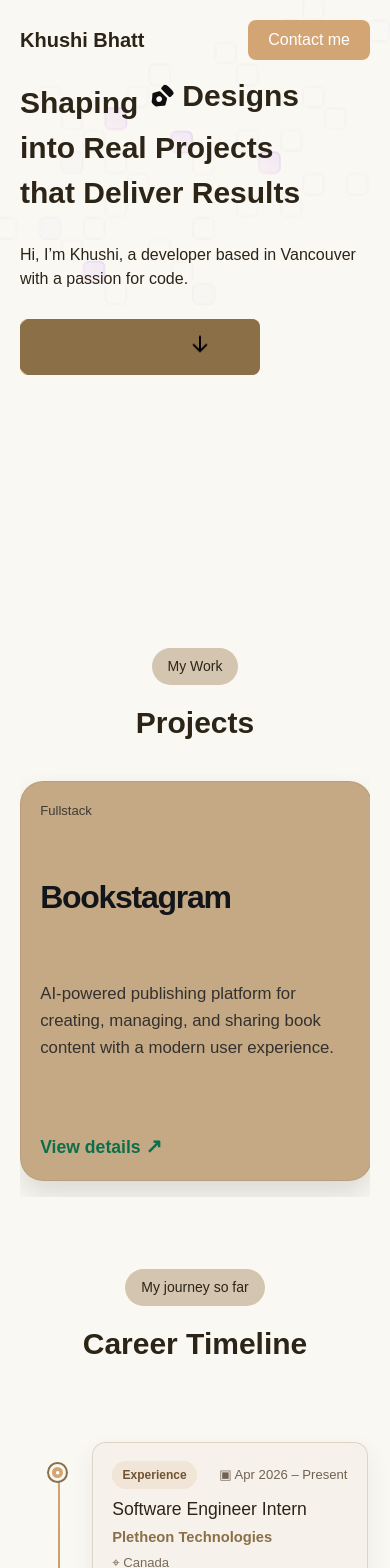
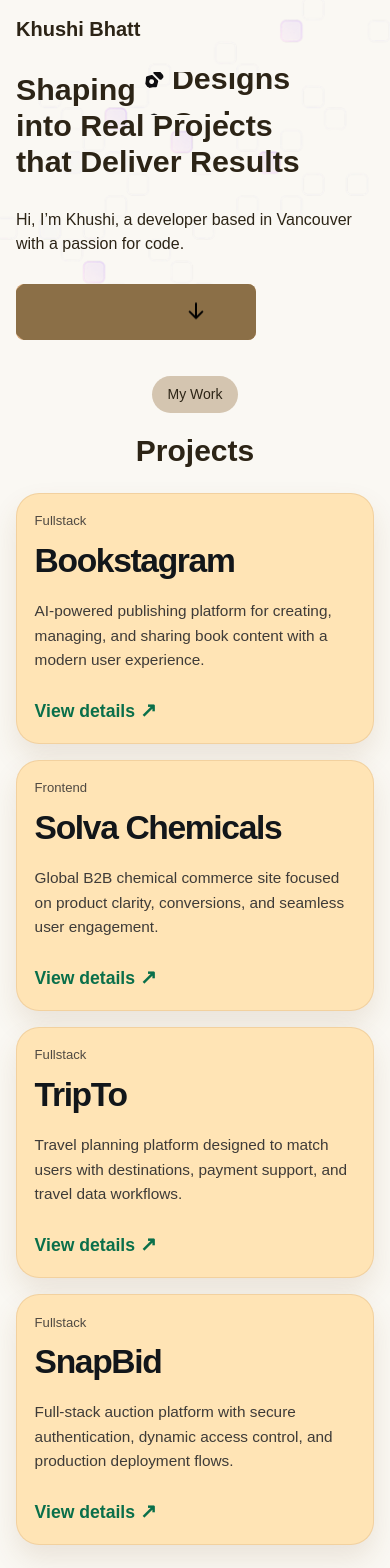
Before and after one commit to KhushiBhatt22/Khushi_portfolio, a React (Vite) app: page / in a window 390 px wide. Shown: the top 1568 px of the page. Built offline with nearby package versions, Linux system fonts and the light colour scheme; a web font is replaced by a local one.

Commit message:
Update the CSS style

```diff
--- a/src/index.css
+++ b/src/index.css
@@ -574,17 +574,25 @@ section {
   }
 }
 
-.project-scroll-wrapper {
-  display: flex;
-  gap: 1.5rem;
-  margin-top: 2rem;
-  overflow-x: auto;
-  padding: 0.5rem 0 1rem;
-  scroll-snap-type: x proximity;
-}
+ .project-scroll-wrapper {
+    display: flex;
+    flex-direction: row;
+    gap: 1rem;
+
+    overflow-x: auto;
+    overflow-y: hidden;
+
+    padding: 0.5rem 1rem 1rem;
+    margin-top: 1.5rem;
+
+    scroll-snap-type: x mandatory;
+    scroll-padding-left: 1rem;
+
+    -webkit-overflow-scrolling: touch;
+  }
 
 .project-scroll-wrapper::-webkit-scrollbar {
-  height: 0.5rem;
+  height: 0.4rem;
 }
 
 .project-scroll-wrapper::-webkit-scrollbar-thumb {
@@ -592,7 +600,7 @@ section {
   border-radius: 9999px;
 }
 
-.project-card {
+/* .project-card {
   min-width: 22rem;
   max-width: 22rem;
   min-height: 25rem;
@@ -603,6 +611,28 @@ section {
   box-shadow: 0 14px 28px rgba(0, 0, 0, 0.12);
   scroll-snap-align: start;
   display: flex;
+} */
+
+.project-card {
+  min-width: 22rem;
+  max-width: 22rem;
+  min-height: 25rem;
+  border-radius: 1.45rem;
+  padding: 1.2rem;
+
+  background: #ffe4b5;
+
+  border: 1px solid rgba(190, 130, 70, 0.2);
+  box-shadow: 0 14px 28px rgba(120, 80, 35, 0.12);
+
+  scroll-snap-align: start;
+  display: flex;
+  transition: transform 200ms ease, box-shadow 200ms ease;
+}
+
+.project-card:hover {
+  transform: translateY(-5px);
+  /* box-shadow: 0 20px 35px rgba(120, 80, 35, 0.18); */
 }
 
 .project-card-inner {
@@ -672,7 +702,8 @@ section {
   min-height: 440px;
   border-radius: 1.25rem;
   padding: 2.1rem 2.3rem 1.6rem;
-  background: rgba(232, 220, 198, 0.96);
+  /* background: rgba(232, 220, 198, 0.96); */
+   background-color: #F6D7A8;
   border: 1px solid rgba(58, 42, 27, 0.1);
   box-shadow: 0 30px 70px rgba(0, 0, 0, 0.18);
   color: #1d1d1d;
@@ -956,7 +987,7 @@ section {
   border-radius: 9999px;
 }
 
-.skill-card {
+/* .skill-card {
   display: flex;
   flex-direction: column;
   flex: 0 0 min(22rem, 85vw);
@@ -966,7 +997,29 @@ section {
   padding: 1.5rem 1.25rem 1.25rem;
   box-shadow: 0 14px 28px rgba(0, 0, 0, 0.12);
   scroll-snap-align: start;
-}
+} */
+
+.skill-card {
+  display: flex;
+  flex-direction: column;
+  flex: 0 0 min(22rem, 85vw);
+
+  background: #fff0c9;
+
+  border: 1px solid rgba(190, 130, 70, 0.18);
+  border-radius: 1.45rem;
+  padding: 1.5rem 1.25rem 1.25rem;
+  box-shadow: 0 14px 28px rgba(120, 80, 35, 0.1);
+
+  scroll-snap-align: start;
+  transition: transform 200ms ease, box-shadow 200ms ease;
+}
+
+.skill-card:hover {
+  transform: translateY(-5px);
+  box-shadow: 0 20px 35px rgba(120, 80, 35, 0.16);
+}
+
 
 .skill-card-header {
   display: flex;
@@ -1194,7 +1247,40 @@ form a img {
 .career-timeline-items { display: grid; gap: 1.35rem; }
 .career-timeline-item { position: relative; padding-left: 3.25rem; }
 .career-timeline-marker { position: absolute; z-index: 2; top: 1.35rem; left: 0.55rem; width: 1.1rem; height: 1.1rem; border-radius: 999px; display: grid; place-items: center; background: #d4a574; border: 3px solid #faf8f3; box-shadow: 0 0 0 2px #8b6f47; color: #fff; font-size: 0.5rem; }
-.career-card { padding: 1.15rem 1.2rem; border: 1px solid rgba(139, 111, 71, 0.22); border-radius: 0.85rem; background: rgba(245, 240, 232, 0.78); box-shadow: 0 10px 24px rgba(80, 60, 34, 0.08); transition: transform 200ms ease, box-shadow 200ms ease; }
+/* Base career card */
+.career-card {
+  padding: 1.15rem 1.2rem;
+  border-radius: 1rem;
+  border: 1px solid rgba(139, 111, 71, 0.18);
+  box-shadow: 0 10px 24px rgba(80, 60, 34, 0.08);
+  transition: transform 200ms ease, box-shadow 200ms ease;
+}
+/* Experience = soft peach */
+.career-card-experience {
+  background: #fde2b8;
+  border-color: rgba(196, 130, 62, 0.22);
+}
+.career-card-experience .career-organization {
+  color: #9a5d24;
+}
+
+.career-card-education .career-organization {
+  color: #624a83;
+}
+/* Education = soft lavender */
+.career-card-education {
+  background: #ede4ff;
+  border-color: rgba(125, 105, 160, 0.2);
+}
+.career-card-experience .career-skills span {
+  background: rgba(255, 255, 255, 0.48);
+  border-color: rgba(196, 130, 62, 0.18);
+}
+
+.career-card-education .career-skills span {
+  background: rgba(255, 255, 255, 0.5);
+  border-color: rgba(125, 105, 160, 0.18);
+}
 .career-card:hover { transform: translateY(-4px); box-shadow: 0 18px 38px rgba(80, 60, 34, 0.15); }
 .career-card-topline { display: flex; gap: 0.75rem; align-items: center; justify-content: space-between; margin-bottom: 0.65rem; }
 .career-type, .career-skills span { display: inline-flex; align-items: center; width: fit-content; border-radius: 999px; }
@@ -1327,3 +1413,296 @@ form a img {
 .card:hover::before {
   opacity: 1;
 }
+
+/* Mobile layout safeguards */
+*,
+*::before,
+*::after {
+  box-sizing: border-box;
+}
+
+html,
+body,
+#root {
+  width: 100%;
+  max-width: 100%;
+  overflow-x: clip;
+}
+
+section {
+  width: 100%;
+  max-width: 100%;
+}
+
+.mobile-menu-toggle,
+.mobile-menu {
+  display: none;
+}
+
+@media (max-width: 1023px) {
+  .navbar {
+    padding: 0.9rem 1rem;
+  }
+
+  .navbar .contact-btn {
+    display: none;
+  }
+
+  .mobile-menu-toggle {
+    width: 2.75rem;
+    height: 2.75rem;
+    padding: 0.65rem;
+    display: flex;
+    flex-direction: column;
+    justify-content: center;
+    gap: 0.3rem;
+    border: 1px solid rgba(44, 36, 22, 0.2);
+    border-radius: 0.55rem;
+    background: rgba(250, 248, 243, 0.88);
+    color: #2c2416;
+    cursor: pointer;
+  }
+
+  .mobile-menu-toggle span {
+    display: block;
+    width: 100%;
+    height: 2px;
+    border-radius: 999px;
+    background: currentColor;
+  }
+
+  .mobile-menu.is-open {
+    display: block;
+    max-width: 36rem;
+    margin: 0.65rem auto 0;
+    padding: 0.45rem;
+    border: 1px solid rgba(139, 111, 71, 0.2);
+    border-radius: 0.8rem;
+    background: #faf8f3;
+    box-shadow: 0 12px 28px rgba(44, 36, 22, 0.14);
+  }
+
+  .mobile-menu ul {
+    display: grid;
+    grid-template-columns: repeat(2, minmax(0, 1fr));
+    gap: 0.35rem;
+    padding: 0;
+    margin: 0;
+    list-style: none;
+  }
+
+  .mobile-menu a {
+    display: block;
+    padding: 0.75rem;
+    border-radius: 0.5rem;
+    color: #2c2416;
+    font-size: 0.9rem;
+    font-weight: 600;
+    text-align: center;
+    text-decoration: none;
+  }
+
+  .mobile-menu a:hover,
+  .mobile-menu a:focus-visible {
+    background: #efe5d6;
+  }
+}
+
+@media (max-width: 767px) {
+  .section-padding {
+    padding-left: 1rem;
+    padding-right: 1rem;
+    margin-top: 2.75rem;
+  }
+
+  .hero-layout {
+    min-height: 0;
+    margin-top: 4.5rem;
+    padding-bottom: 1.5rem;
+  }
+
+  .hero-layout figure,
+  .hero-3d-layout {
+    display: none;
+  }
+
+  .hero-text {
+    font-size: clamp(1.65rem, 8vw, 1.9rem);
+    line-height: 1.18;
+  }
+
+  .hero-text .slide {
+    height: 2.7rem;
+    padding-right: 0.25rem;
+    padding-left: 0.25rem;
+    padding-bottom: 1.4rem;
+  }
+
+  .hero-text img {
+    width: 1.75rem;
+    height: 1.75rem;
+  }
+
+  .hero-layout header {
+    padding-right: 1rem;
+    padding-left: 1rem;
+  }
+
+  .app-showcase {
+    padding: 1.25rem 1rem;
+  }
+
+  .project-scroll-wrapper,
+  .skill-cards-grid {
+    flex-direction: column;
+    gap: 1rem;
+    overflow: visible;
+    padding: 0;
+  }
+
+  .project-scroll-wrapper {
+    margin-top: 1.5rem;
+  }
+
+  .project-card,
+  .skill-card {
+    width: 100%;
+    min-width: 0;
+    max-width: none;
+    min-height: 0;
+  }
+
+  .project-card {
+    padding: 1.1rem;
+  }
+
+  .project-card h3 {
+    font-size: clamp(1.7rem, 9vw, 2.1rem);
+  }
+
+  .project-card p {
+    font-size: 0.96rem;
+  }
+
+  .skill-cards-grid {
+    margin-top: 1.75rem;
+  }
+
+  .skill-card {
+    flex-basis: auto;
+    padding: 1.2rem 1rem;
+  }
+
+  .skill-card-header h3 {
+    white-space: normal;
+    font-size: 1.2rem;
+  }
+
+  .project-modal-overlay {
+    align-items: flex-end;
+    padding: 0;
+  }
+
+  .project-modal {
+    width: 100%;
+    max-height: min(88dvh, 48rem);
+    min-height: 0;
+    overflow-y: auto;
+    border-radius: 1.1rem 1.1rem 0 0;
+    padding: 4.4rem 1.1rem 1.5rem;
+    -webkit-overflow-scrolling: touch;
+  }
+
+  .project-modal-close {
+    top: 0.85rem;
+    right: 1rem;
+  }
+
+  .project-modal h2 {
+    font-size: clamp(2rem, 11vw, 2.65rem);
+    overflow-wrap: anywhere;
+  }
+
+  .project-modal-meta {
+    gap: 0.45rem;
+    margin-bottom: 1.25rem;
+  }
+
+  .project-modal-meta span {
+    max-width: 100%;
+    padding: 0.38rem 0.65rem;
+    font-size: 0.72rem;
+    overflow-wrap: anywhere;
+  }
+
+  .project-modal-grid {
+    grid-template-columns: 1fr;
+    gap: 1rem;
+    margin-bottom: 1.15rem;
+  }
+
+  .project-modal-grid p,
+  .project-summary p {
+    font-size: 0.95rem;
+    overflow-wrap: anywhere;
+  }
+
+  .career-timeline {
+    margin-top: 2.75rem !important;
+  }
+
+  .career-timeline-item {
+    padding-left: 2.25rem;
+  }
+
+  .career-timeline-line {
+    left: 0.72rem;
+  }
+
+  .career-timeline-marker {
+    left: 0.17rem;
+  }
+
+  .career-card {
+    padding: 1rem;
+  }
+
+  .career-card-topline {
+    flex-wrap: wrap;
+    align-items: flex-start;
+    gap: 0.45rem;
+  }
+
+  .career-date {
+    white-space: normal;
+  }
+
+  .career-card h2 {
+    font-size: 1.08rem;
+    overflow-wrap: anywhere;
+  }
+
+  .contact-card {
+    min-height: 0;
+    border-radius: 1rem;
+  }
+
+  .contact-card-content {
+    min-height: 0;
+    padding: 1.75rem 1rem;
+  }
+
+  .contact-detail > a {
+    overflow-wrap: anywhere;
+  }
+
+  .footer {
+    padding: 0.8rem 1rem;
+  }
+
+  .footer .footer-container {
+    flex-direction: column;
+    gap: 0.5rem;
+    text-align: center;
+  }
+}
```
